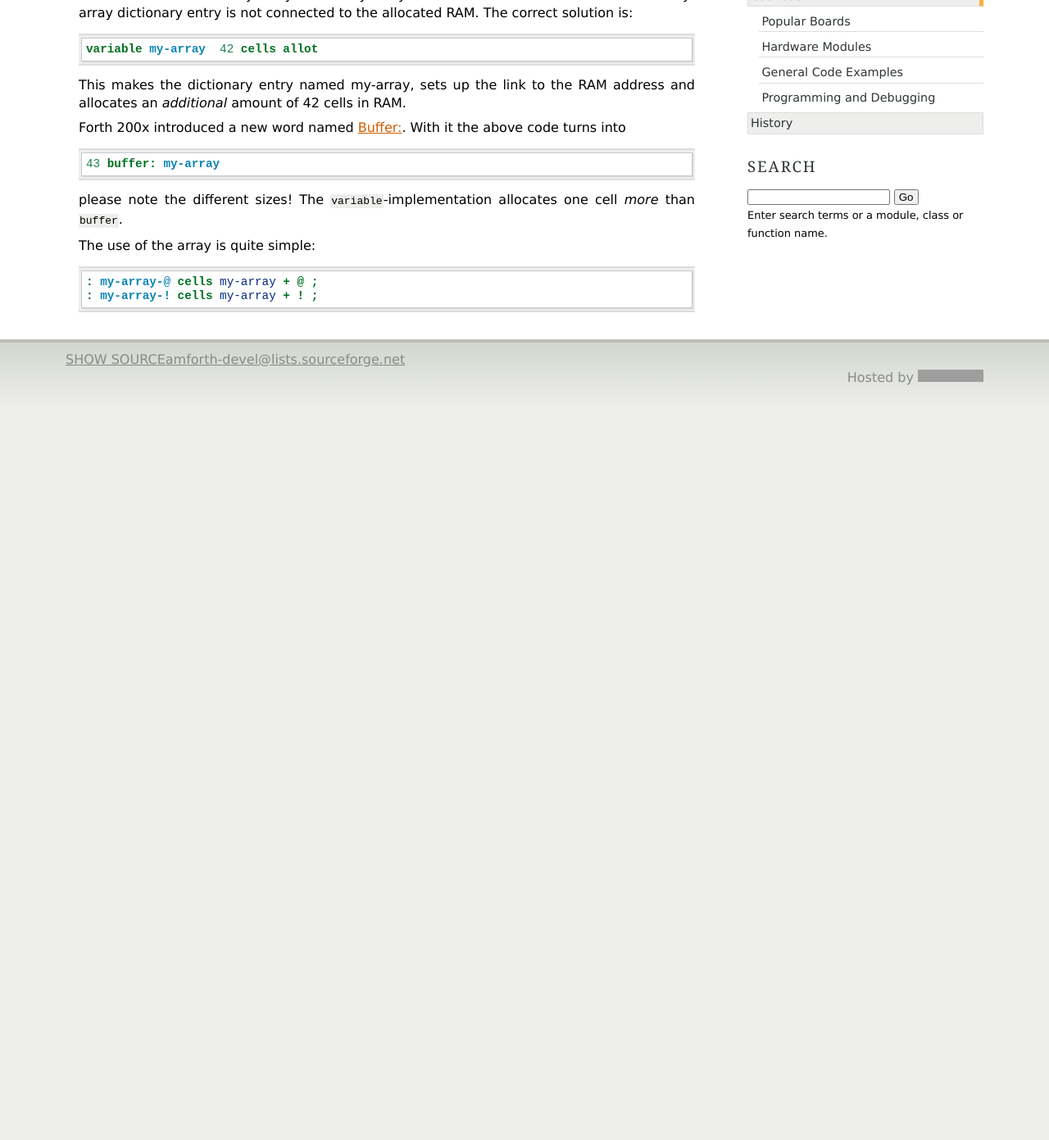
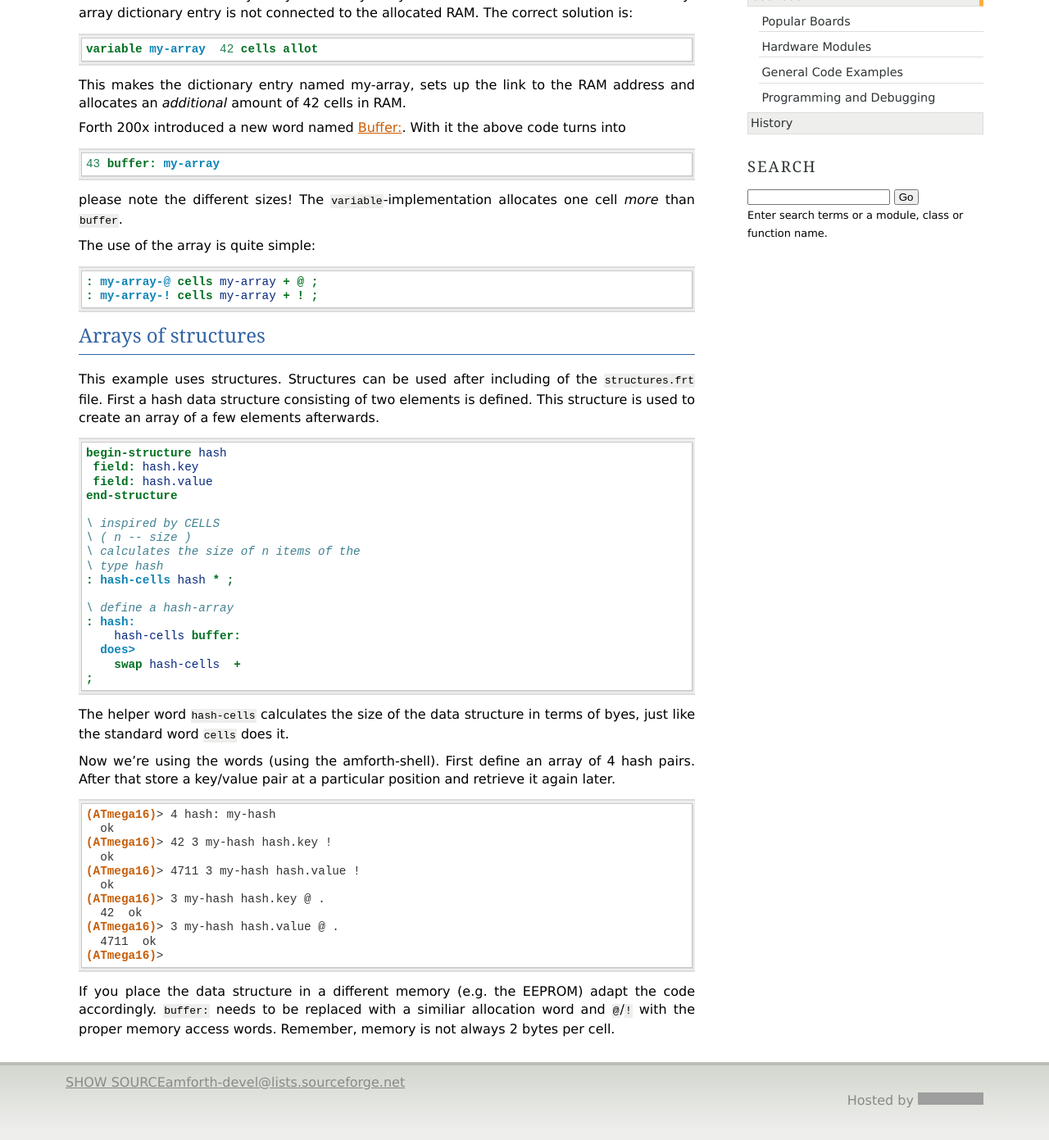
Before and after one commit to wexi/amforth-shadow, a Sphinx documentation site: the page built from doc/source/TG/recipes/Arrays.rst, in a window 1280 px wide and 1400 px high, scrolled down 263 px. Shown: the top 1391 px of the window at 82% size. Built offline with Sphinx 7.4.7, drawn with Linux system fonts in a browser that asks for light colours; pages that are not in the unit, such as notebooks, are missing from menus; before the commit the page ends 900 px from its top, so only the background shows below that; grey boxes are pictures that could not be loaded.

Commit message:
Arrays of structures
Following an idea from Hannu.


git-svn-id: svn://svn.code.sf.net/p/amforth/code/trunk@1458 fd1c0b69-5d68-47f5-910c-86182ebb6ecd

```diff
--- a/doc/source/TG/recipes/Arrays.rst
+++ b/doc/source/TG/recipes/Arrays.rst
@@ -39,3 +39,60 @@ The use of the array is quite simple:
 
   : my-array-@ cells my-array + @ ;
   : my-array-! cells my-array + ! ;
+
+Arrays of structures
+--------------------
+
+This example uses structures. Structures can be
+used after including of the :file:`structures.frt`
+file. First a hash data structure consisting of
+two elements is defined. This structure is used
+to create an array of a few elements afterwards.
+
+.. code-block:: forth
+
+   begin-structure hash
+    field: hash.key
+    field: hash.value
+   end-structure
+
+   \ inspired by CELLS
+   \ ( n -- size )
+   \ calculates the size of n items of the
+   \ type hash
+   : hash-cells hash * ;
+
+   \ define a hash-array
+   : hash:
+       hash-cells buffer:
+     does>
+       swap hash-cells  +
+   ;
+
+The helper word ``hash-cells`` calculates the size of the
+data structure in terms of byes, just like the standard
+word ``cells`` does it.
+
+Now we're using the words (using the amforth-shell).
+First define an array of 4 hash pairs. After that store
+a key/value pair at a particular position and retrieve
+it again later.
+
+.. code-block:: console
+
+   (ATmega16)> 4 hash: my-hash
+     ok
+   (ATmega16)> 42 3 my-hash hash.key !
+     ok
+   (ATmega16)> 4711 3 my-hash hash.value !
+     ok
+   (ATmega16)> 3 my-hash hash.key @ .
+     42  ok
+   (ATmega16)> 3 my-hash hash.value @ .
+     4711  ok
+   (ATmega16)>
+
+If you place the data structure in a different memory (e.g. the EEPROM) adapt the
+code accordingly. ``buffer:`` needs to be replaced with a similiar allocation word and
+``@``/``!`` with the proper memory access words. Remember, memory is not always 2 bytes per
+cell.
```
